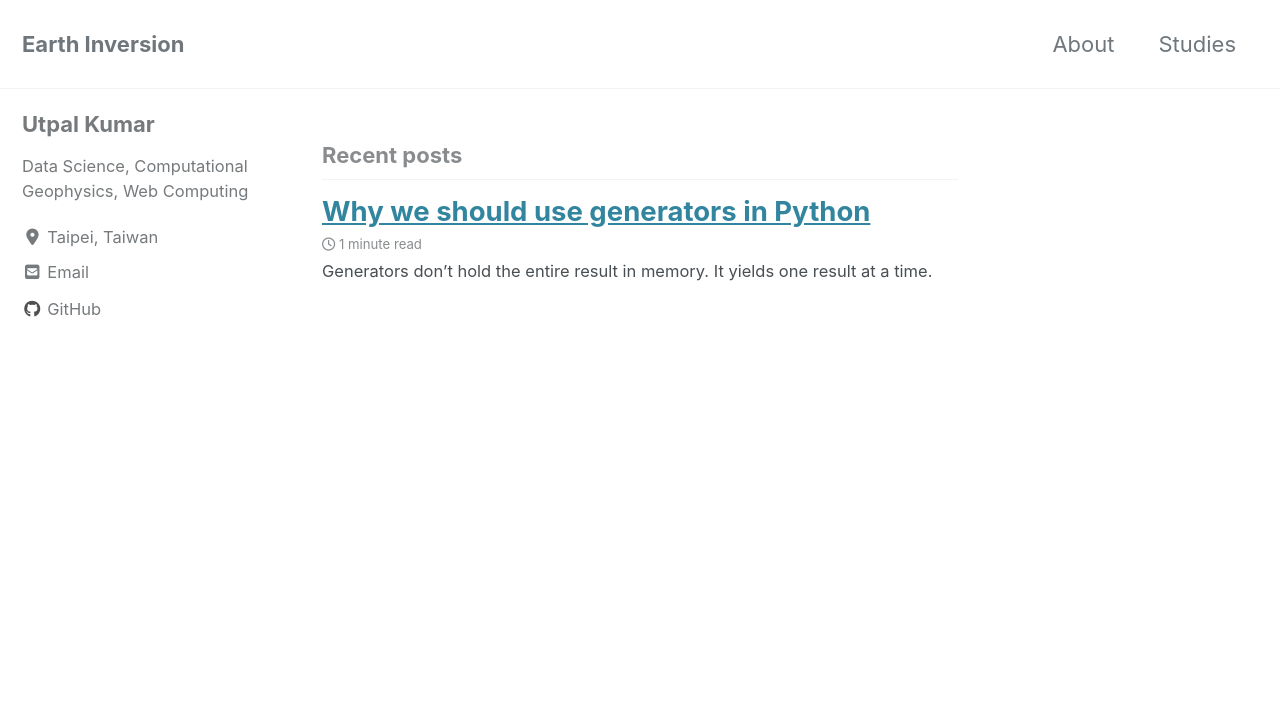
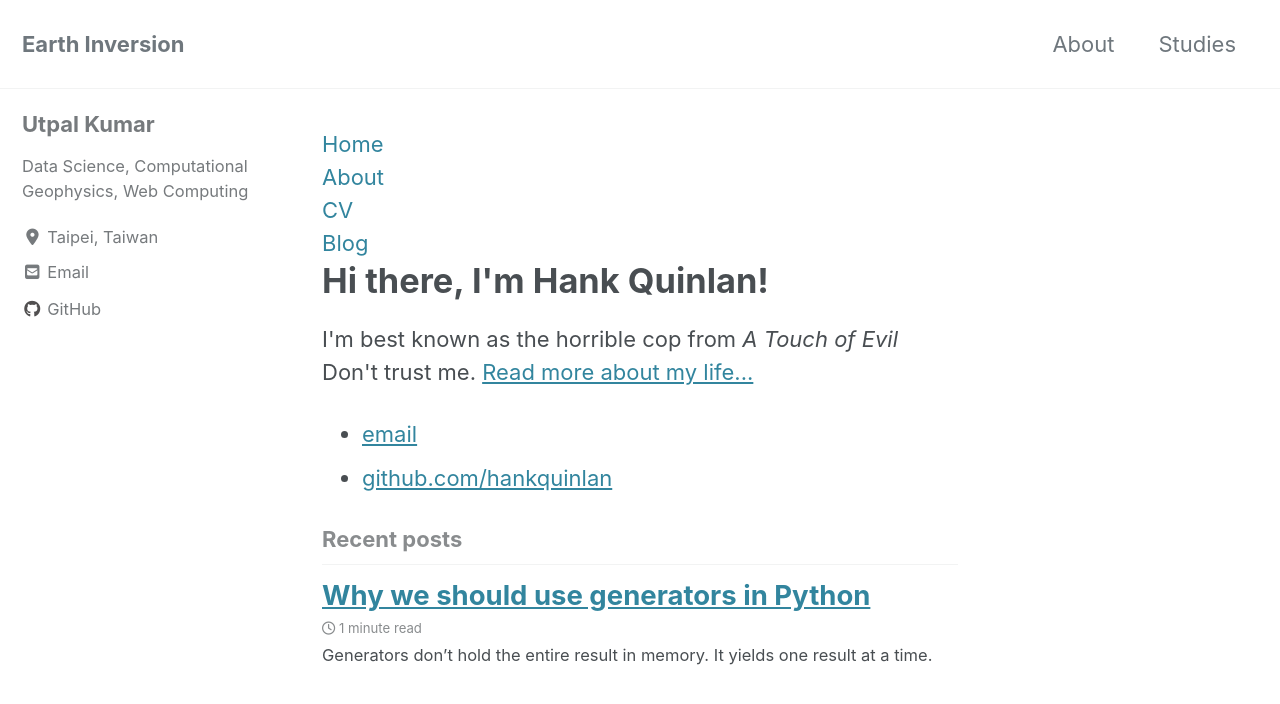
Before and after one commit to apexcodings/earthinversion.github.io, a Jekyll site: the page built from index.html, in a window 1280 px wide and 900 px high. Shown: the top 704 px of the window. Built offline with Jekyll 4.4.1, drawn with Linux system fonts in a browser that asks for light colours; cached includes are drawn as plain includes; nearby versions of some CDN libraries; the list of posts is cut into pages by our own code.

Commit message:
index update 0.1

```diff
--- a/index.html
+++ b/index.html
@@ -3,3 +3,34 @@
 author_profile: true
 header: "/images/nasa-Q1p7bh3SHj8-unsplash.jpg"
 ---
+
+<!DOCTYPE html>
+<html>
+	<head>
+		<title>Hank Quinlan, Horrible Cop</title>
+		<!-- link to main stylesheet -->
+		<link rel="stylesheet" type="text/css" href="/css/main.css">
+	</head>
+	<body>
+		<nav>
+    		<ul>
+        		<li><a href="/">Home</a></li>
+	        	<li><a href="/about">About</a></li>
+        		<li><a href="/cv">CV</a></li>
+        		<li><a href="/blog">Blog</a></li>
+    		</ul>
+		</nav>
+		<div class="container">
+    		<div class="blurb">
+        		<h1>Hi there, I'm Hank Quinlan!</h1>
+				<p>I'm best known as the horrible cop from <em>A Touch of Evil</em> Don't trust me. <a href="/about">Read more about my life...</a></p>
+    		</div><!-- /.blurb -->
+		</div><!-- /.container -->
+		<footer>
+    		<ul>
+        		<li><a href="mailto:hankquinlanhub@gmail.com">email</a></li>
+        		<li><a href="https://github.com/hankquinlan">github.com/hankquinlan</a></li>
+			</ul>
+		</footer>
+	</body>
+</html>
```
